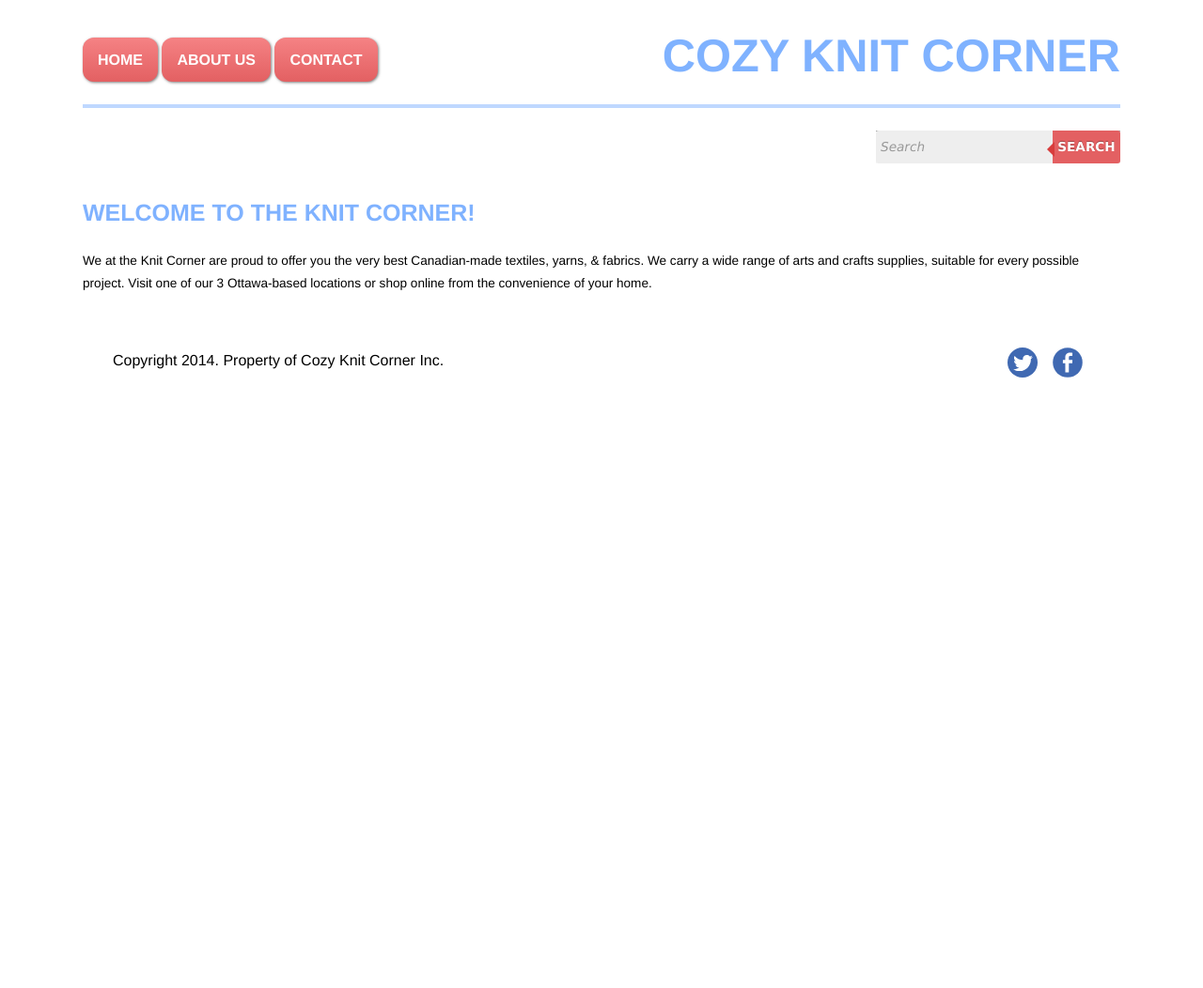
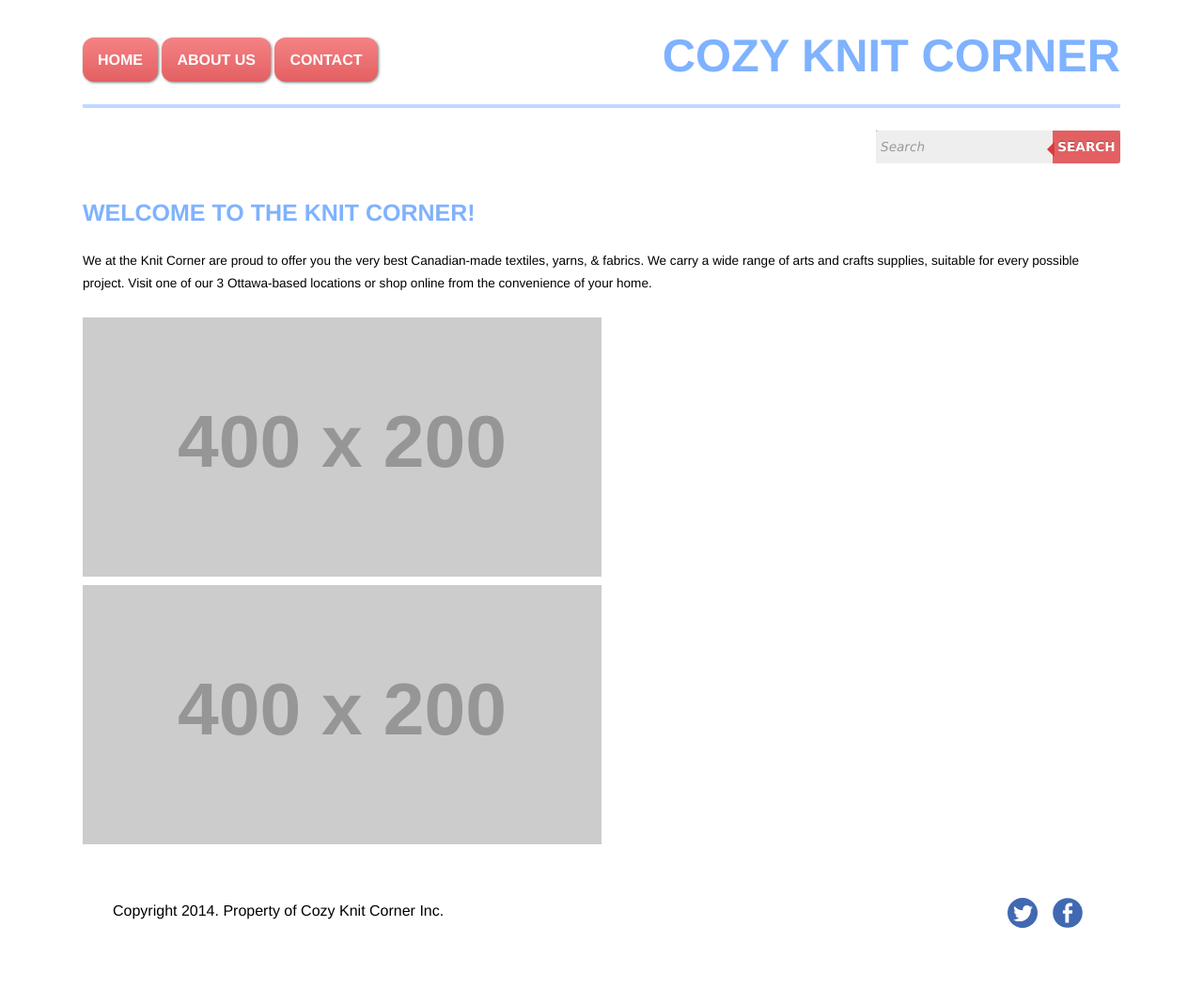
Before and after one commit to kaylatomkiewicz/ecommerce-website, a Jekyll site: the page built from index.html, in a window 1280 px wide. Shown: the whole page at 94% size. Built offline with Jekyll 4.4.1, drawn with Linux system fonts in a browser that asks for light colours; Markdown is read by kramdown in place of the engine named in the settings; before the commit the page ends 900 px from its top, so only the background shows below that.

Commit message:
Added content to "About" & "Home" pages and set styling for images and links.

```diff
--- a/_layouts/default.html
+++ b/_layouts/default.html
@@ -33,8 +33,8 @@
             <h1 class="title">Cozy Knit Corner</h1>
 
                 <nav>
-                       <a class="btn milli" href="{{site.baseurl}}/index.html/">Home</a>
-                       <a class="btn milli" href="{{site.baseurl}}/about.html/">About Us</a>
+                       <a class="btn milli" href="{{site.baseurl}}/">Home</a>
+                       <a class="btn milli" href="{{site.baseurl}}/about/">About Us</a>
                        <a class="btn milli" href="#">Contact</a>
                </nav>
 
--- a/css/common.css
+++ b/css/common.css
@@ -1,2 +1,16 @@
 @charset "UTF-8";
 /* CSS Document */
+
+.display-image-right {
+	width: 100%;
+}
+
+.display-image-left {
+	width: 100%;
+}
+
+@media only screen and (min-width: 30em) {
+
+
+
+}
--- a/index.html
+++ b/index.html
@@ -5,3 +5,6 @@ layout: default
 <h2 class="giga">Welcome to the Knit Corner!</h2>
 
 <p>We at the Knit Corner are proud to offer you the very best Canadian-made textiles, yarns, & fabrics. We carry a wide range of arts and crafts supplies, suitable for every possible project. Visit one of our 3 Ottawa-based locations or shop online from the convenience of your home.</p>
+
+<img class="display-image-left module-m-1-2 module-l-1-2" src="http://placehold.it/400x200" alt="This is an introductory image.">
+<img class="display-image-right module-m-1-2 module-l-1-2" src="http://placehold.it/400x200" alt="This is a second introductory image.">
```
Also changed, not shown: about.html (+7 -1 lines).
